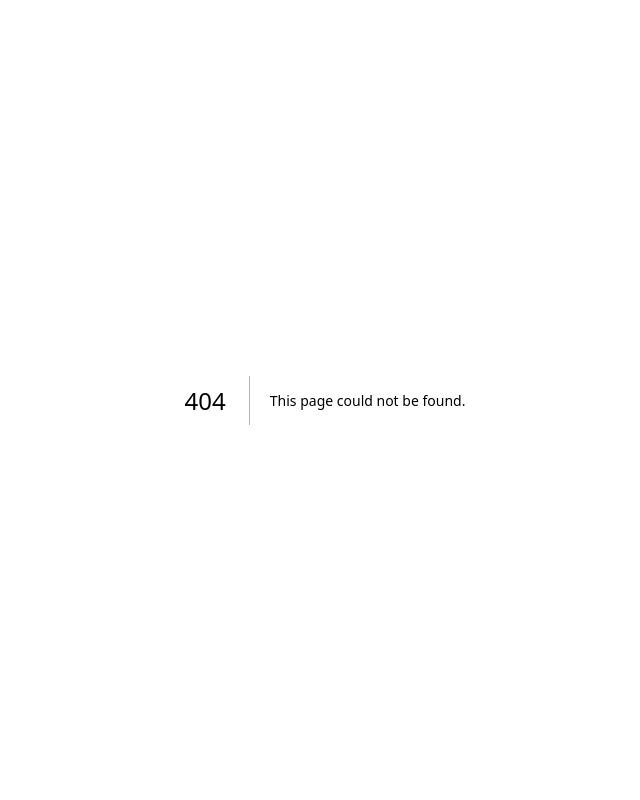
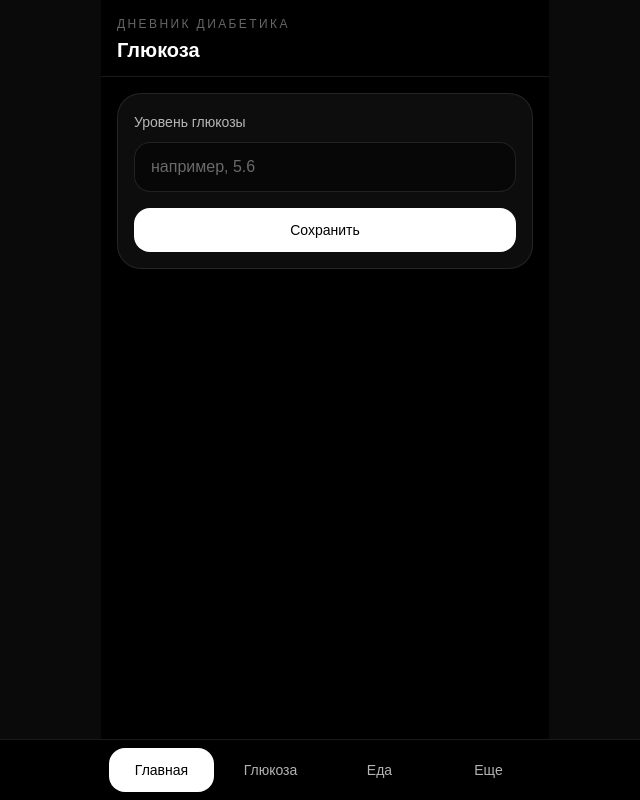
Before and after one commit to FuadM69/diabetic-diary, a Next.js app: page /glucose in a window 1280 px wide. Before the commit this address had no page. Shown: the whole page, without its empty margins (315-955 px from the left). Built offline with nearby package versions, Linux system fonts and the light colour scheme.

Commit message:
Update HomePage layout to improve user experience by refining section organization and enhancing visual hierarchy for better accessibility of glucose and insulin information.

```diff
--- /dev/null
+++ b/src/app/glucose/page.tsx
@@ -0,0 +1,34 @@
+import { AppShell } from "@/components/layout/app-shell";
+
+export default function GlucosePage() {
+  return (
+    <AppShell title="Глюкоза">
+      <div className="flex min-h-full items-center justify-center">
+        <section className="w-full rounded-3xl border border-white/10 bg-white/5 p-4">
+          <div className="space-y-4">
+            <div>
+              <label
+                htmlFor="glucose-value"
+                className="text-sm text-white/70"
+              >
+                Уровень глюкозы
+              </label>
+              <input
+                id="glucose-value"
+                type="number"
+                inputMode="decimal"
+                step="0.1"
+                placeholder="например, 5.6"
+                className="mt-2 w-full rounded-2xl border border-white/10 bg-black/40 px-4 py-3 text-white outline-none placeholder:text-white/40 focus:border-white/30"
+              />
+            </div>
+
+            <button className="w-full rounded-2xl bg-white px-4 py-3 text-sm font-medium text-black">
+              Сохранить
+            </button>
+          </div>
+        </section>
+      </div>
+    </AppShell>
+  );
+}
```
